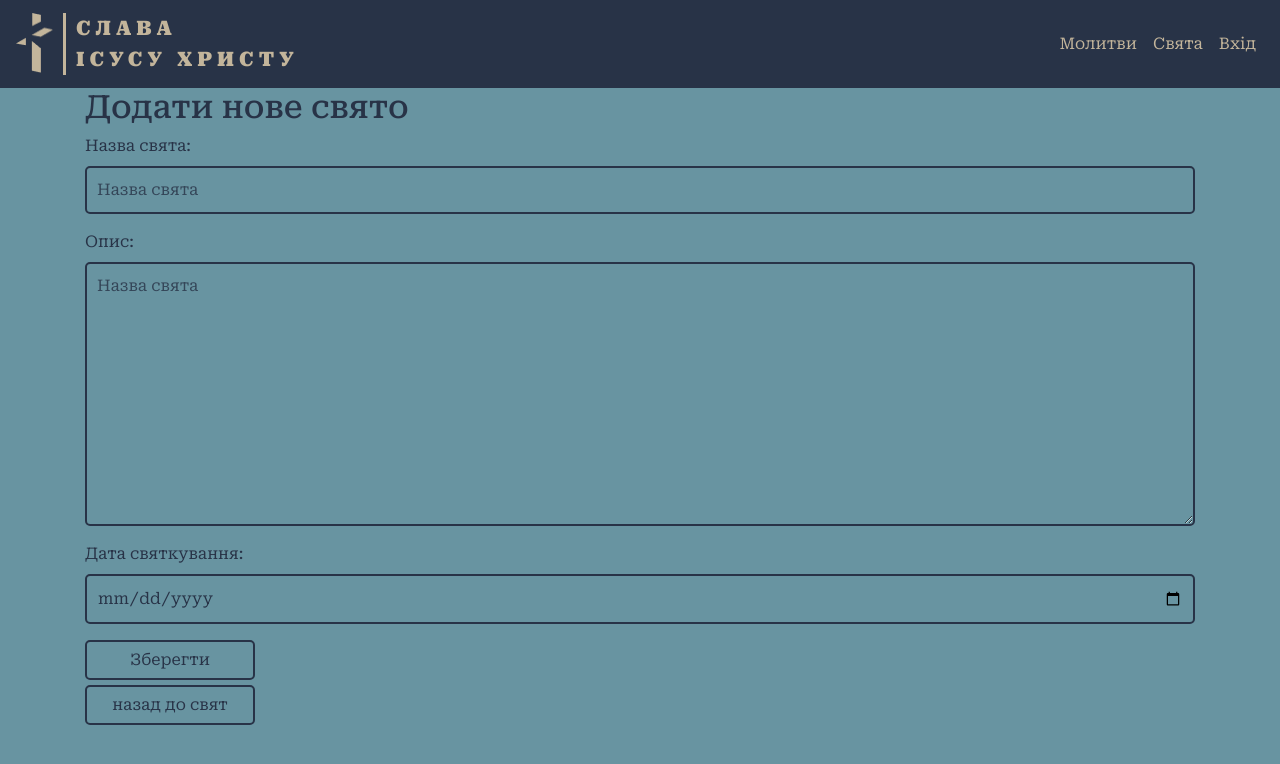
After one commit to ternosite/prayer_book, a Django app: page /cal/add in a window 1280 px wide. The commit adds this page. Shown: the top 764 px of the page. Run offline with Django 5.2, Linux system fonts and the light colour scheme; the visitor is signed in with stand-in values (Sample User, id 1); some libraries are stand-ins or nearby versions.

Commit message:
Створив можливість введення свят зі сторінки + авторизація

```diff
--- /dev/null
+++ b/molytovnyk/cal/forms.py
@@ -0,0 +1,18 @@
+from django import forms
+from .models import Holiday
+
+
+class HolidayForm(forms.ModelForm):
+    class Meta:
+        model = Holiday
+        fields = ['name', 'description', 'date']
+        widgets = {
+          'name': forms.TextInput(attrs={'class': 'form-control', 'placeholder': 'Назва свята'}),
+          'description': forms.Textarea(attrs={'class': 'form-control', 'placeholder': 'Назва свята'}),
+          'date': forms.DateInput(attrs={'class': 'form-control', 'type': 'date'})
+        }
+        labels = {
+            'name': 'Назва свята',
+            'description': 'Опис',
+            'date': 'Дата святкування'
+        }
--- /dev/null
+++ b/molytovnyk/cal/templates/cal/add_holiday.html
@@ -0,0 +1,20 @@
+{% extends 'layout/basic.html' %}
+
+{% load static %}
+
+{% block styles %}
+    <link rel="stylesheet" href="{% static 'cal/style.css' %}">
+{% endblock styles %}
+
+{% block content %}
+
+<h2>Додати нове свято</h2>
+
+<form action="" method="POST">
+    {% csrf_token %}
+    {{ form.as_p }}
+    <button class="btn btn-form btn-primery btn-outline-custom">Зберегти</button>
+</form>
+<a href="{% url 'cal:today_holiday' %} " class="btn btn-primery btn-outline-custom">назад до свят</a>
+
+{% endblock content %}
--- a/molytovnyk/cal/templates/cal/today.html
+++ b/molytovnyk/cal/templates/cal/today.html
@@ -42,4 +42,6 @@
     <p>Нет ближайших праздников.</p>
 {% endif %}
 
+<a href="{% url 'cal:add_holiday' %}" class="btn btn-outline-custom">додати свято</a>
+
 {% endblock content %}
--- a/molytovnyk/cal/urls.py
+++ b/molytovnyk/cal/urls.py
@@ -1,10 +1,11 @@
 # from django import views
 from django.urls import path
-from .views import today_holiday
+from .views import today_holiday, add_holiday
 
 
 app_name = 'cal'
 
 urlpatterns = [
     path('', today_holiday, name='today_holiday'),
+    path('add', add_holiday, name='add_holiday'),
 ]
--- a/molytovnyk/cal/views.py
+++ b/molytovnyk/cal/views.py
@@ -1,11 +1,29 @@
-from django.shortcuts import render
+from django.shortcuts import render, redirect
 from datetime import date
 from .models import Holiday
+from .forms import HolidayForm
+from django.contrib.auth.decorators import login_required
 
 
 def today_holiday(request):
     today = date.today()  # Получаем сегодняшнюю дату
     holiday = Holiday.objects.filter(date=today).first()  # Пытаемся найти праздник
     next_holidays = Holiday.objects.filter(date__gt=today).order_by('date')[:3] # три наступні свята після поточної дати
+    return render(request, 'cal/today.html', {'holiday': holiday,
+                                              'today': today,
+                                              'next_holidays': next_holidays})
 
-    return render(request, 'cal/today.html', {'holiday': holiday, 'today': today, 'next_holidays': next_holidays})
+
+@login_required
+def add_holiday(request):
+    if request.method == 'POST':
+        form = HolidayForm(request.POST)
+        if form.is_valid():
+            holiday = form.save(commit=False)
+            holiday.author = request.user
+            holiday.save()
+            return redirect('cal:today_holiday')
+    else:
+        form = HolidayForm()
+
+    return render(request, 'cal/add_holiday.html', {'form': form})
--- a/molytovnyk/molytovnyk/settings.py
+++ b/molytovnyk/molytovnyk/settings.py
@@ -102,6 +102,8 @@ AUTH_PASSWORD_VALIDATORS = [
     },
 ]
 
+LOGIN_URL = '/admin/login/'
+
 
 # Internationalization
 # https://docs.djangoproject.com/en/5.1/topics/i18n/
--- a/molytovnyk/static/css/style.css
+++ b/molytovnyk/static/css/style.css
@@ -55,6 +55,52 @@ a {
     margin-bottom: 0;
 }
 
+.btn-outline-custom {
+    background-color: transparent;
+    color: #283347;
+    border: 2px solid #283347;
+    border-radius: 5px;
+    text-align: center;
+    text-decoration: none;
+    display: inline-block;
+    width: 170px;
+  }
+
+  .btn-outline-custom:hover {
+    background-color: #283347;
+    color: #6894A1;
+    border: 2px solid #283347;
+  }
+
+  .btn-form {
+    margin-bottom: 5px;
+  }
+
+  /* Стили для текстовых полей */
+  .form-control {
+    background-color: #6894A1; /* Цвет фона */
+    border: 2px solid #283347; /* Граница */
+    color: #283347; /* Цвет текста */
+    border-radius: 5px; /* Закруглённые углы (по желанию) */
+    padding: 10px; /* Внутренние отступы */
+    font-size: 16px; /* Размер текста */
+  }
+
+  /* Стили при фокусе на поле */
+  .form-control:focus {
+    background-color: #6894A1;
+    outline: none;
+    border-color: #283347; /* Цвет границы при фокусе */
+    box-shadow: 0 5px 15px rgba(40, 51, 71, 0.5); /* Эффект свечения */
+    color: #283347;
+  }
+
+  /* Стили для плейсхолдера */
+  .form-control::placeholder {
+    color: #283347; /* Цвет текста плейсхолдера */
+    opacity: 0.8; /* Прозрачность */
+  }
+
 
 /* медиа запросы */
 
--- a/molytovnyk/texty/templates/texty/prayer_list.html
+++ b/molytovnyk/texty/templates/texty/prayer_list.html
@@ -23,7 +23,7 @@
     {% endfor %}
 </ul>
 
-<a href="{% url 'texty:add_prayer' %}" class="btn btn-outline-success btn-outline-custom">додати молитву</a>
+<a href="{% url 'texty:add_prayer' %}" class="btn btn-outline-custom">додати молитву</a>
 <!-- <a href="{% url 'texty:add_prayer' %}" class="element element-1">додати молитву</a> -->
 
 {% endblock content %}
--- a/molytovnyk/texty/views.py
+++ b/molytovnyk/texty/views.py
@@ -8,13 +8,14 @@ from django.views.generic import ListView
 from .models import Prayer
 from django.shortcuts import render, redirect
 from .forms import PrayerForm
+from django.contrib.auth.decorators import login_required
 
 class PrayerListView(ListView):
     model = Prayer
     template_name = 'texty/prayer_list.html'
     context_object_name = 'prayers'
 
-
+@login_required
 def add_prayer(request):
     if request.method == 'POST':
         form = PrayerForm(request.POST)
```
